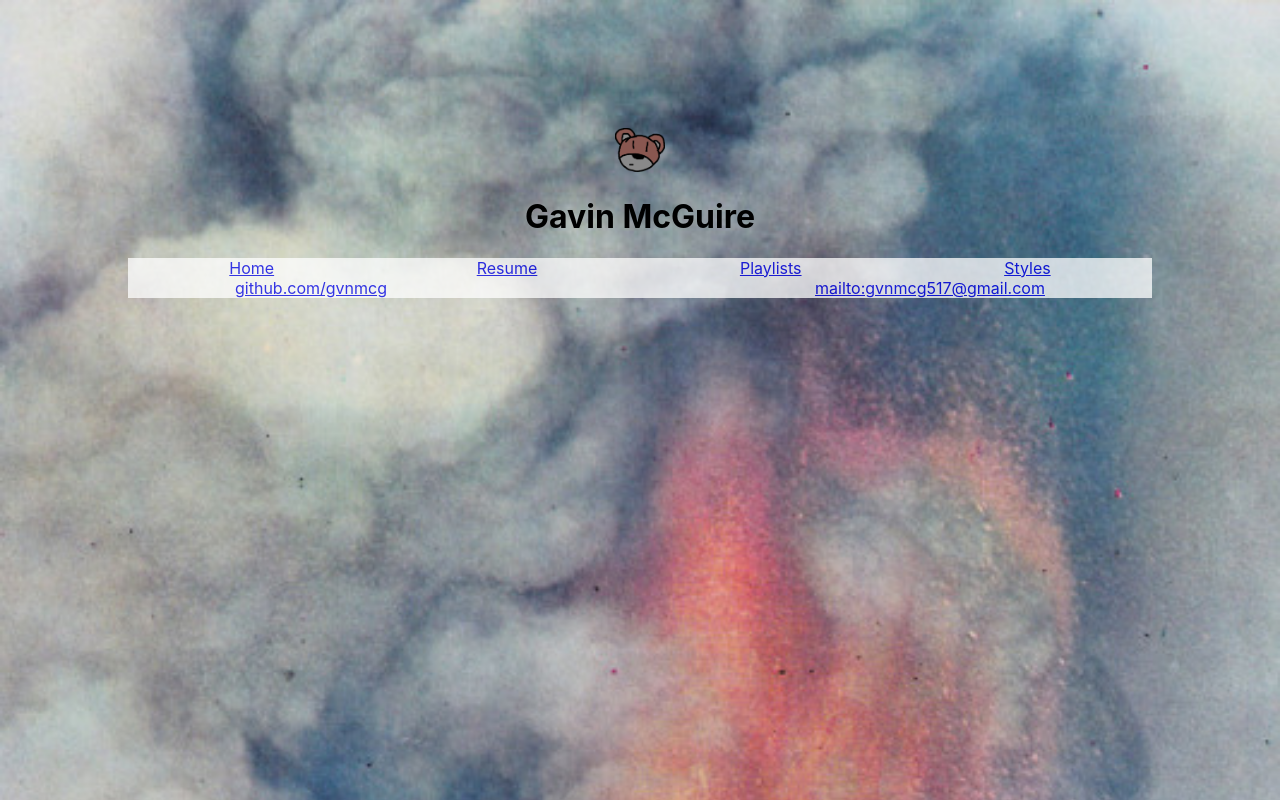
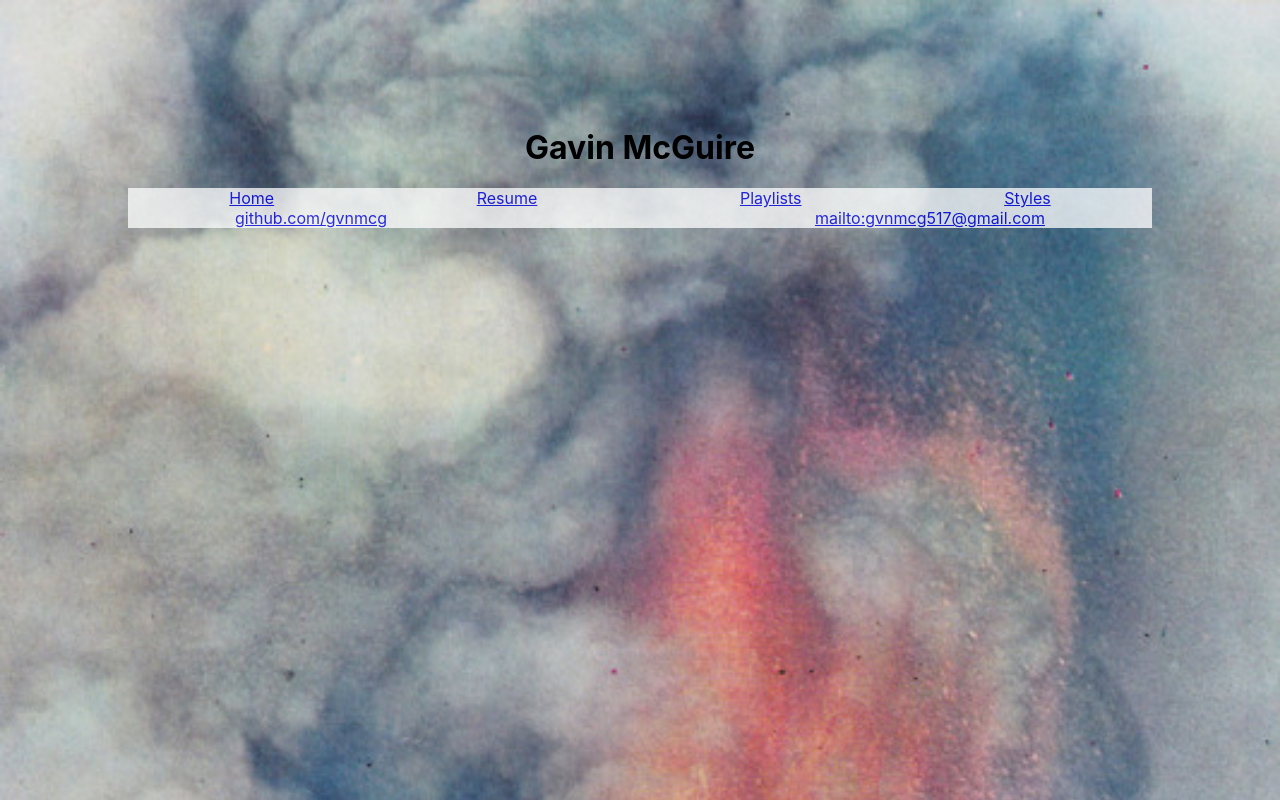
Before and after one commit to gvnmcg/website, a React (Create React App) app in the folder gvnmcg/: page / in a window 1280 px wide. Built offline with nearby package versions, Linux system fonts and the light colour scheme.

Commit message:
Fixed Capitaliztion

```diff
--- a/gvnmcg/src/App.js
+++ b/gvnmcg/src/App.js
@@ -3,13 +3,12 @@ import { BrowserRouter as Router, Switch, Route, Link } from "react-router-dom";
 
 import MDComponent from "./components/MDComponent";
 import Playlists from "./components/Playlists";
-import Art from "./components/Art";
 import "./style/App.css";
 
 const App = () => (
   <div className="App">
     <div className="header">
-      <img src={require("./style/bear.png")} alt="logo" width="50px"/>
+      {/* <img src={require("./style/bear.png")} alt="logo" width="50px"/> */}
       <h1>Gavin McGuire</h1>
     </div>
 
```
